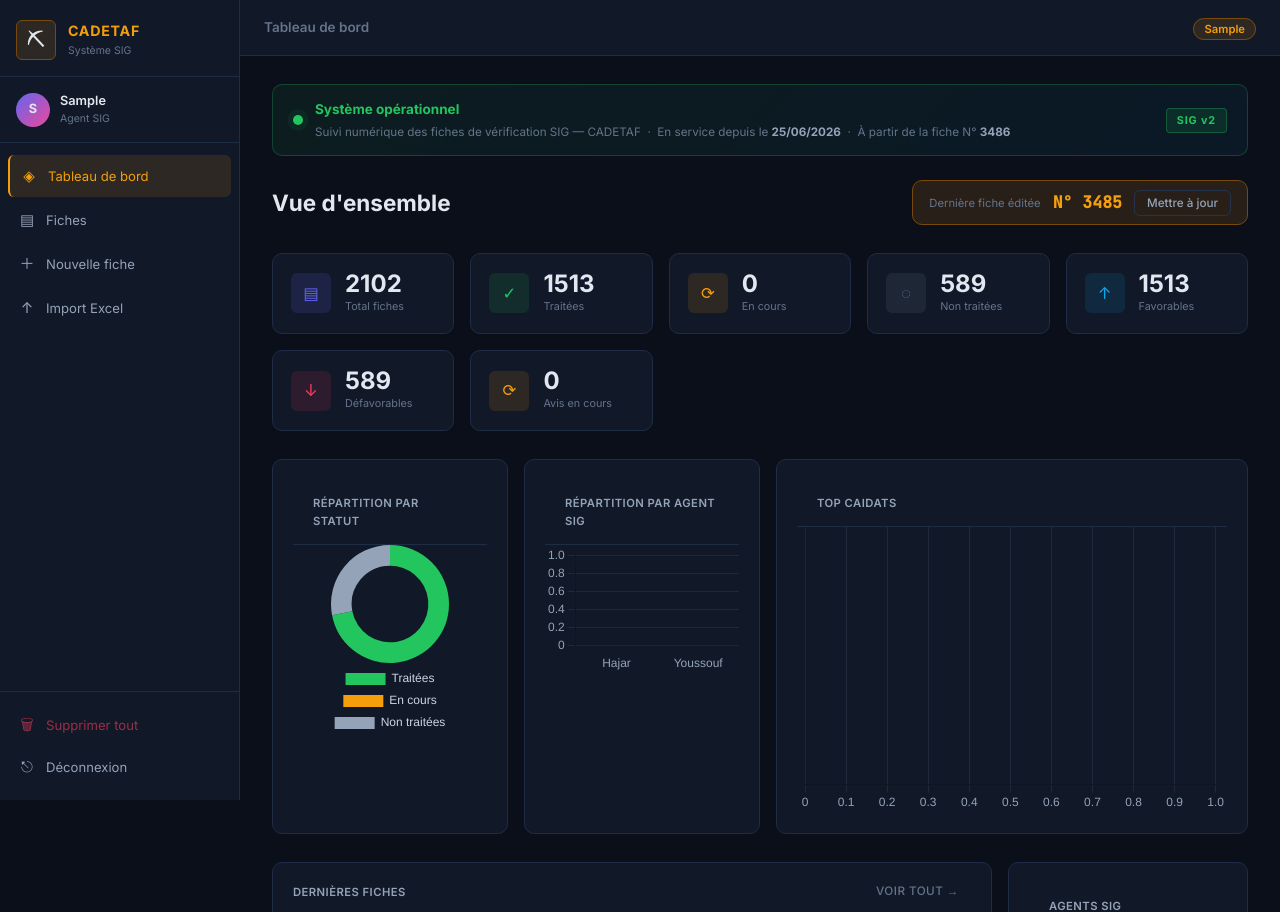
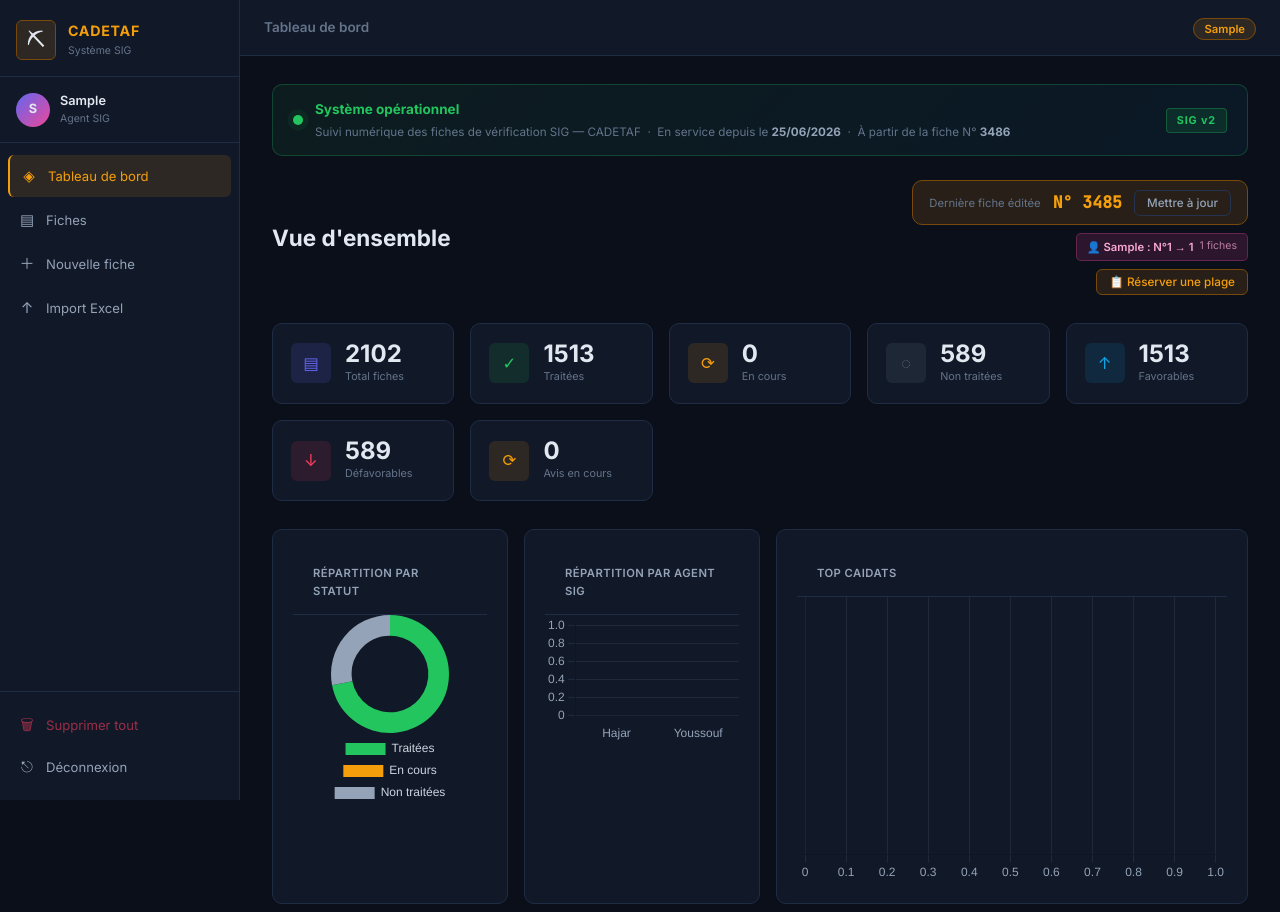
Before and after one commit to ybelkziz/gestion-pv, a Flask app: page / in a window 1280 px wide. Shown: the top 912 px of the page. Run offline with Flask 3, Linux system fonts and the light colour scheme; the visitor is signed in with stand-in values (Sample User, id 1); data comes from the database, SQL or seed files in the repository; tables that the repository leaves empty hold one stand-in row (values such as "Sample post").

Commit message:
fix: reservations + plusieurs scenarios possibles des doublons

```diff
--- a/app.py
+++ b/app.py
@@ -52,6 +52,19 @@ class FicheCounter(Base):
     __tablename__ = 'fiche_counter'
     id    = Column(Integer, primary_key=True, default=1)
     value = Column(Integer, default=0)
+
+class PlageReservee(Base):
+    """
+    Réservation de plage de numéros par un agent.
+    Ex: Hajar réserve 3486-3507 → Youssouf ne peut pas créer dans cette plage.
+    """
+    __tablename__ = 'plages_reservees'
+    id          = Column(Integer, primary_key=True, autoincrement=True)
+    agent       = Column(String(50), nullable=False)
+    debut       = Column(Integer, nullable=False)
+    fin         = Column(Integer, nullable=False)
+    active      = Column(Integer, default=1)   # 1=active, 0=terminée
+    cree_le     = Column(DateTime, default=datetime.utcnow)
 
 class ImportLog(Base):
     __tablename__ = 'import_logs'
@@ -391,6 +404,23 @@ def nouvelle_fiche():
             db.close()
             return redirect(url_for('nouvelle_fiche'))
 
+        # Vérifier qu'on n'empiète pas sur la plage réservée par l'autre agent
+        conflit = db.query(PlageReservee).filter(
+            PlageReservee.active == 1,
+            PlageReservee.agent != session['user'],
+            PlageReservee.debut <= fiche_num,
+            PlageReservee.fin   >= fiche_num
+        ).first()
+        if conflit:
+            flash(
+                f'⚠ Le numéro {fiche_num} est dans la plage réservée par '
+                f'{conflit.agent.capitalize()} (N°{conflit.debut}→{conflit.fin}). '
+                "Attendez qu'il/elle libère sa plage ou choisissez un autre numéro.",
+                'error'
+            )
+            db.close()
+            return redirect(url_for('nouvelle_fiche'))
+
         def sf(v):
             try: return float(v) if v else None
             except: return None
@@ -715,15 +745,17 @@ def import_excel():
         db = SessionLocal()
 
         # ── UNE SEULE requête pour charger tous les numéros existants ──────────
-        # Au lieu de faire 1 SELECT par ligne (2500 requêtes), on fait 1 seul SELECT
-        # et on garde le résultat en mémoire (set Python = recherche O(1))
-        nums_existants = {r[0] for r in db.query(Fiche.fiche_numero).all()}
+        # Charger aussi le responsable pour détecter les conflits inter-agents
+        fiches_existantes = {r[0]: r[1] for r in
+                             db.query(Fiche.fiche_numero, Fiche.responsable).all()}
+        nums_existants = set(fiches_existantes.keys())
         counter_val    = get_counter_value(db)
         imported = skipped = already_exists = 0
+        conflits_inter_agents = []   # fiches qui existent mais appartiennent à l'autre agent
         import re as _re
         from datetime import datetime as dt_now
 
-        BATCH_SIZE = 100  # commit toutes les 100 insertions pour éviter le timeout
+        BATCH_SIZE = 100
 
         for _, row in df.iterrows():
             try:
@@ -740,6 +772,13 @@ def import_excel():
 
                 # Vérification en mémoire — pas de requête SQL
                 if num in nums_existants:
+                    resp_existant = fiches_existantes[num]
+                    # Conflit inter-agents : la fiche existe mais appartient à l'autre
+                    if resp_existant and resp_existant != session['user']:
+                        conflits_inter_agents.append({
+                            'num': num,
+                            'auteur': resp_existant
+                        })
                     already_exists += 1; skipped += 1; continue
 
                 # ── Date PV ──────────────────────────────────────────────────
@@ -829,6 +868,23 @@ def import_excel():
         if already_exists:
             msg += f', {already_exists} déjà existante(s) ignorée(s)'
         flash(msg + '.', 'success')
+
+        # Avertir si des fiches de l'autre agent ont été ignorées
+        if conflits_inter_agents:
+            autres = {}
+            for c in conflits_inter_agents:
+                autres.setdefault(c['auteur'], []).append(c['num'])
+            for auteur, nums in autres.items():
+                nums_str = ', '.join(str(n) for n in sorted(nums)[:10])
+                if len(nums) > 10:
+                    nums_str += f' ... et {len(nums)-10} autres'
+                flash(
+                    f'⚠ {len(nums)} fiche(s) de votre fichier Excel existent déjà '
+                    f'et ont été créées par {auteur.capitalize()} : N° {nums_str}. '
+                    f'Ces fiches ont été ignorées — vérifiez avec {auteur.capitalize()}.',
+                    'warning'
+                )
+
         return redirect(url_for('fiches'))
 
     # ── ÉTAPE 1 : Upload + analyse du fichier ─────────────────────────────────
@@ -1034,6 +1090,84 @@ def api_counter():
     db.close()
     return jsonify({'ok':True,'value':new_val})
 
+# ── RÉSERVATION DE PLAGE ─────────────────────────────────────────────────────
+
+@app.route('/api/reserver_plage', methods=['POST'])
+@login_required
+def api_reserver_plage():
+    data  = request.get_json()
+    debut = data.get('debut')
+    fin   = data.get('fin')
+    try:
+        debut = int(debut)
+        fin   = int(fin)
+    except (TypeError, ValueError):
+        return jsonify({'ok': False, 'error': 'Numéros invalides'}), 400
+    if debut > fin:
+        return jsonify({'ok': False, 'error': 'Le début doit être ≤ à la fin'}), 400
+    if fin - debut > 200:
+        return jsonify({'ok': False, 'error': 'Plage trop grande (max 200 fiches)'}), 400
+
+    db = SessionLocal()
+    # Vérifier qu'il n'y a pas de conflit avec une réservation active de l'autre agent
+    conflits = db.query(PlageReservee).filter(
+        PlageReservee.active == 1,
+        PlageReservee.agent != session['user'],
+        PlageReservee.fin >= debut,
+        PlageReservee.debut <= fin
+    ).all()
+    if conflits:
+        c = conflits[0]
+        db.close()
+        return jsonify({'ok': False,
+            'error': f'{c.agent.capitalize()} a déjà réservé N°{c.debut}→{c.fin}'}), 409
+
+    # Annuler les anciennes réservations actives de cet agent
+    db.query(PlageReservee).filter(
+        PlageReservee.agent == session['user'],
+        PlageReservee.active == 1
+    ).update({'active': 0})
+
+    # Créer la nouvelle réservation
+    db.add(PlageReservee(agent=session['user'], debut=debut, fin=fin, active=1))
+
+    # Avancer le compteur si nécessaire
+    c = db.query(FicheCounter).first()
+    if c and fin > c.value:
+        c.value = fin
+
+    db.commit()
+    db.close()
+    return jsonify({'ok': True, 'debut': debut, 'fin': fin,
+                    'agent': session['user']})
+
+
+@app.route('/api/liberer_plage', methods=['POST'])
+@login_required
+def api_liberer_plage():
+    """Marque la réservation active de l'agent comme terminée."""
+    db = SessionLocal()
+    db.query(PlageReservee).filter(
+        PlageReservee.agent == session['user'],
+        PlageReservee.active == 1
+    ).update({'active': 0})
+    db.commit()
+    db.close()
+    return jsonify({'ok': True})
+
+
+@app.route('/api/plages_actives')
+@login_required
+def api_plages_actives():
+    """Retourne les réservations actives de tous les agents."""
+    db = SessionLocal()
+    plages = db.query(PlageReservee).filter(PlageReservee.active == 1).all()
+    result = [{'agent': p.agent, 'debut': p.debut, 'fin': p.fin,
+               'cree_le': p.cree_le.strftime('%d/%m/%Y %H:%M') if p.cree_le else ''}
+              for p in plages]
+    db.close()
+    return jsonify(result)
+
 # ── SUPPRESSION TOTALE DE TOUTES LES FICHES ─────────────────────────────────
 
 @app.route('/api/supprimer_tout', methods=['POST'])
--- a/static/css/main.css
+++ b/static/css/main.css
@@ -741,3 +741,18 @@ select option { background: var(--bg-card); }
 .badge-enc      { background: rgba(245,158,11,.15); color: #fbbf24; border:1px solid rgba(245,158,11,.3); }
 .radio-enc:has(input:checked) { background: rgba(245,158,11,.12); border-color: rgba(245,158,11,.4); color: #fbbf24; }
 .kpi-enc-accord .kpi-icon { background: rgba(245,158,11,.12); color: var(--amber); }
+
+/* ── RÉSERVATION DE PLAGE ────────────────────────────────── */
+.counter-zone { display: flex; flex-direction: column; align-items: flex-end; gap: 8px; }
+.plages-actives { display: flex; gap: 8px; flex-wrap: wrap; justify-content: flex-end; }
+.plage-badge {
+  display: flex; align-items: center; gap: 6px;
+  font-size: .75rem; padding: 4px 10px; border-radius: 5px;
+  font-weight: 600;
+}
+.plage-nb { font-weight: 400; opacity: .7; font-size: .7rem; }
+.plage-moi   { background: rgba(99,102,241,.15); color: #a5b4fc; border: 1px solid rgba(99,102,241,.3); }
+.plage-autre { background: rgba(236,72,153,.15); color: #f9a8d4; border: 1px solid rgba(236,72,153,.3); }
+.btn-amber { background: var(--amber-glow); color: var(--amber);
+             border: 1px solid var(--amber-dim); }
+.btn-amber:hover { background: rgba(245,158,11,.2); }
--- a/templates/dashboard.html
+++ b/templates/dashboard.html
@@ -22,10 +22,14 @@
 
 <div class="page-header">
   <h1>Vue d'ensemble</h1>
-  <div class="counter-display">
-    <span class="counter-label">Dernière fiche éditée</span>
-    <span class="counter-value" id="counterVal">N° {{ counter }}</span>
-    <button class="btn btn-sm btn-outline" onclick="showCounterModal()">Mettre à jour</button>
+  <div class="counter-zone">
+    <div class="counter-display">
+      <span class="counter-label">Dernière fiche éditée</span>
+      <span class="counter-value" id="counterVal">N° {{ counter }}</span>
+      <button class="btn btn-sm btn-outline" onclick="showCounterModal()">Mettre à jour</button>
+    </div>
+    <div id="plagesActives" class="plages-actives"></div>
+    <button class="btn btn-sm btn-amber" onclick="showReservModal()">📋 Réserver une plage</button>
   </div>
 </div>
 
@@ -139,6 +143,38 @@
     </div>
     {% endfor %}
     <a href="{{ url_for('fiches', mes_fiches='1') }}" class="btn btn-sm btn-outline mt-2">Mes fiches</a>
+  </div>
+</div>
+
+<!-- RÉSERVATION MODAL -->
+<div class="modal-overlay" id="reservModal" onclick="if(event.target===this)hideReservModal()">
+  <div class="modal">
+    <div class="modal-header">
+      <h3>📋 Réserver une plage de numéros</h3>
+      <button onclick="hideReservModal()">✕</button>
+    </div>
+    <div class="modal-body">
+      <p class="text-muted">
+        Déclarez les numéros que vous allez utiliser.<br>
+        L'autre agent ne pourra pas créer de fiche dans cette plage.
+      </p>
+      <div class="form-row">
+        <div class="field">
+          <label>N° de début</label>
+          <input type="number" id="reservDebut" min="1">
+        </div>
+        <div class="field">
+          <label>N° de fin</label>
+          <input type="number" id="reservFin" min="1">
+        </div>
+      </div>
+      <p class="field-hint" id="reservInfo"></p>
+    </div>
+    <div class="modal-footer">
+      <button class="btn btn-outline" onclick="hideReservModal()">Annuler</button>
+      <button class="btn btn-outline" onclick="libererPlage()" style="color:#fb7185;border-color:rgba(244,63,94,.3)">Libérer ma plage</button>
+      <button class="btn btn-primary" onclick="submitReserv()">Réserver</button>
+    </div>
   </div>
 </div>
 
@@ -279,6 +315,74 @@ loadStats();
 // Rafraîchir automatiquement toutes les 30 secondes
 setInterval(loadStats, 30000);
 
+// ── Plages réservées ────────────────────────────────────
+function loadPlages() {
+  fetch('/api/plages_actives').then(r=>r.json()).then(plages=>{
+    const box = document.getElementById('plagesActives');
+    if (!plages.length) { box.innerHTML = ''; return; }
+    box.innerHTML = plages.map(p => {
+      const moi = p.agent === '{{ username }}';
+      return `<div class="plage-badge ${moi ? 'plage-moi' : 'plage-autre'}">
+        ${moi ? '👤 Moi' : '👤 ' + p.agent.charAt(0).toUpperCase()+p.agent.slice(1)}
+        : N°${p.debut} → ${p.fin}
+        <span class="plage-nb">${p.fin - p.debut + 1} fiches</span>
+      </div>`;
+    }).join('');
+  });
+}
+loadPlages();
+setInterval(loadPlages, 15000);  // rafraîchir toutes les 15s
+
+function showReservModal() {
+  const next = parseInt(document.getElementById('counterVal').textContent.replace('N° ','')) + 1;
+  document.getElementById('reservDebut').value = next;
+  document.getElementById('reservFin').value   = next + 9;
+  document.getElementById('reservModal').classList.add('show');
+  updateReservInfo();
+}
+function hideReservModal() { document.getElementById('reservModal').classList.remove('show'); }
+
+function updateReservInfo() {
+  const d = parseInt(document.getElementById('reservDebut').value);
+  const f = parseInt(document.getElementById('reservFin').value);
+  if (d && f && f >= d) {
+    document.getElementById('reservInfo').textContent =
+      `→ ${f - d + 1} fiche(s) réservée(s) : N°${d} à N°${f}`;
+  }
+}
+document.getElementById('reservDebut')?.addEventListener('input', updateReservInfo);
+document.getElementById('reservFin')?.addEventListener('input', updateReservInfo);
+
+function submitReserv() {
+  const debut = parseInt(document.getElementById('reservDebut').value);
+  const fin   = parseInt(document.getElementById('reservFin').value);
+  fetch('/api/reserver_plage', {
+    method: 'POST',
+    headers: {'Content-Type': 'application/json'},
+    body: JSON.stringify({debut, fin})
+  }).then(r=>r.json()).then(d=>{
+    if (d.ok) {
+      hideReservModal();
+      showToast(`Plage N°${d.debut}→${d.fin} réservée`, 'success');
+      loadPlages();
+      loadStats();
+    } else {
+      showToast(d.error, 'error');
+    }
+  });
+}
+
+function libererPlage() {
+  fetch('/api/liberer_plage', {method:'POST', headers:{'Content-Type':'application/json'}, body:'{}'})
+    .then(r=>r.json()).then(d=>{
+      if (d.ok) {
+        hideReservModal();
+        showToast('Plage libérée', 'success');
+        loadPlages();
+      }
+    });
+}
+
 // ── Compteur modal ──────────────────────────────────────
 function showCounterModal(){ document.getElementById('counterModal').classList.add('show'); }
 function hideCounterModal(){ document.getElementById('counterModal').classList.remove('show'); }
```
